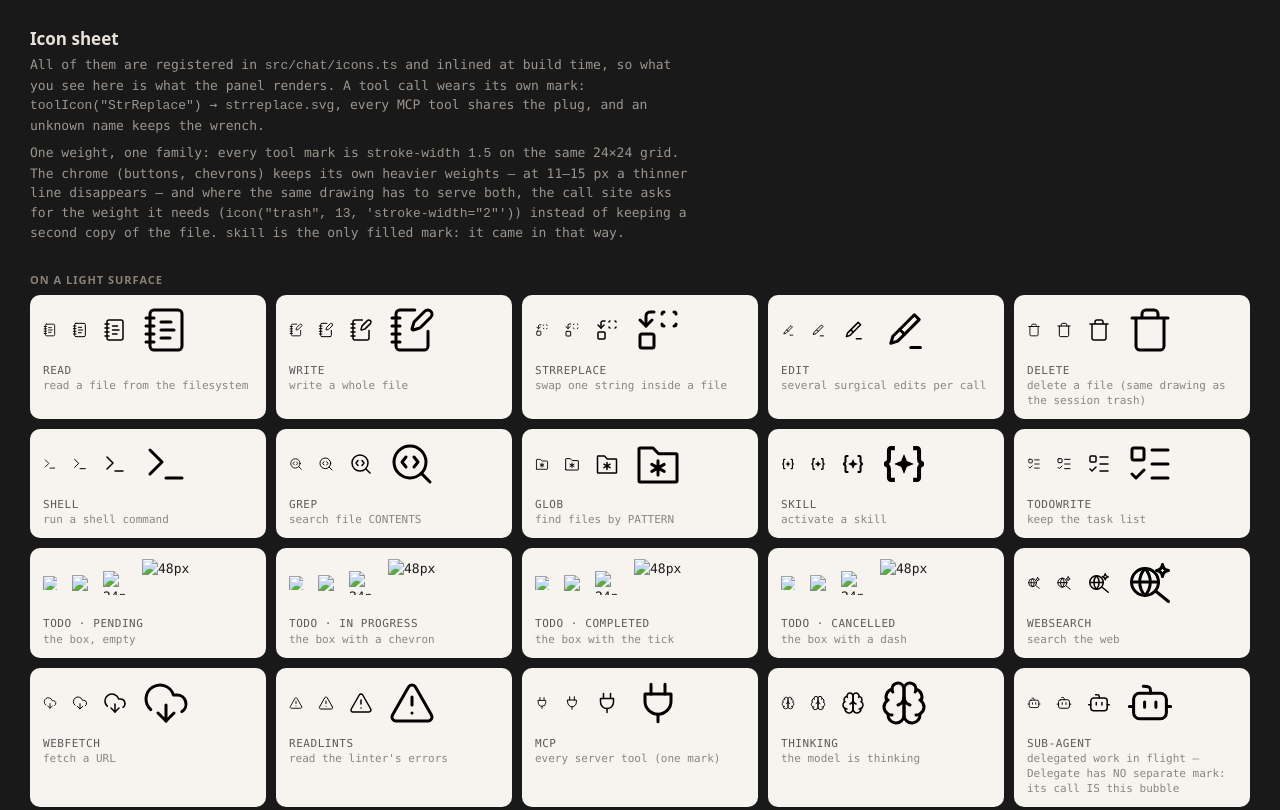
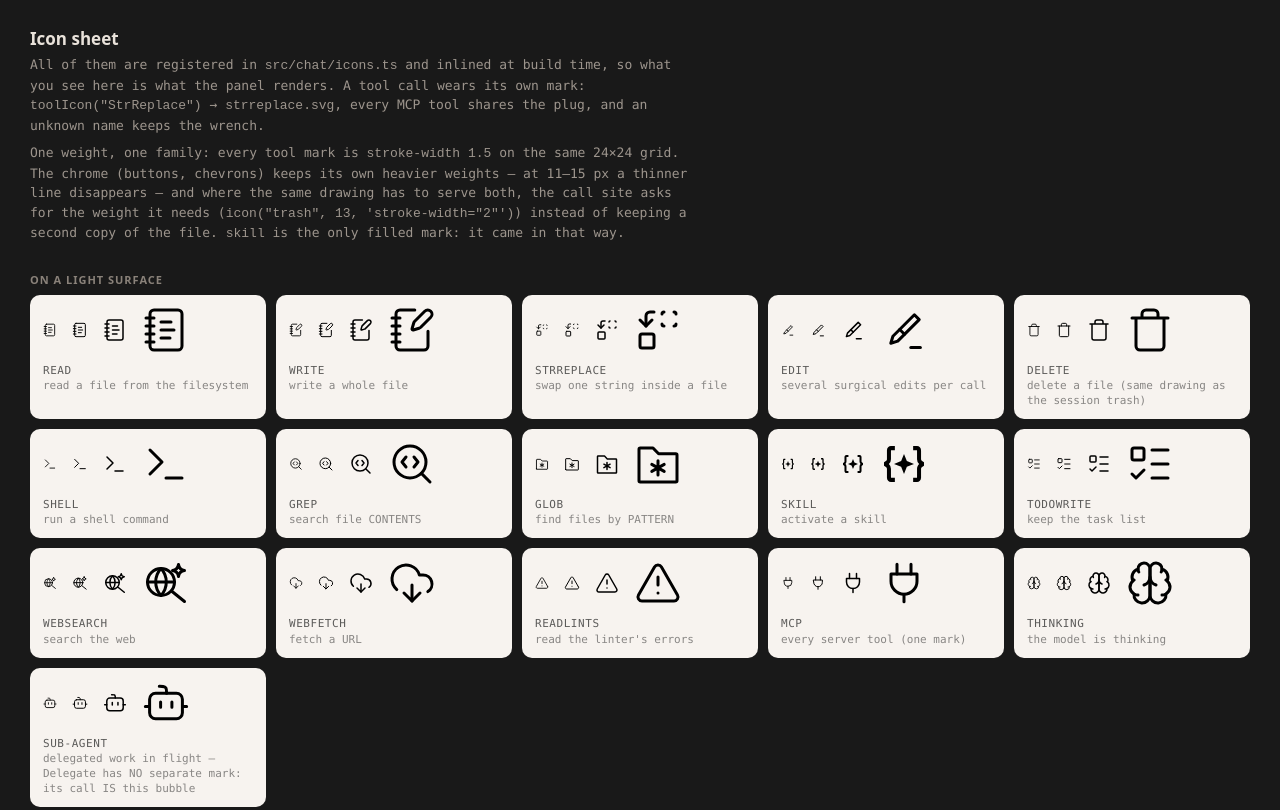
Before and after one commit to spltek/harny, a website: page media/icons/icon-sheet.html in a window 1280 px wide. Shown: the top 810 px of the page. Drawn offline with Linux system fonts and the light colour scheme.

Commit message:
fix(icons): the contact sheet stops drawing four files that are gone
`icon-sheet.html` still listed `todo-pending`, `todo-active`, `todo-done` and
`todo-cancelled` — the four "baffi" of the old Tasks block, deleted in 6908066
when the task list moved into its TodoWrite bubble. The sheet was never touched
after that, so it opened on four broken images, and has since every release.

Nothing caught it because nothing reads the sheet: it is a page you open by hand.
So the rows are gone AND a test now reads it — every listed file must exist, and
no mark may be listed twice (a duplicate renders as a second row of sizes, which
stays invisible until one copy is edited).

The reverse direction is deliberately not asserted: the sheet draws what the
TRANSCRIPT draws, not the chrome. A button or a chevron is not in it, and that
split is the point of the split.

`npm run check` green (2 144 tests — the guard is one more).

```diff
--- a/media/icons/icon-sheet.html
+++ b/media/icons/icon-sheet.html
@@ -67,11 +67,6 @@
         ["glob.svg", "Glob", "find files by PATTERN"],
         ["skill.svg", "Skill", "activate a skill"],
         ["todowrite.svg", "TodoWrite", "keep the task list"],
-        // The four states of a todo: one box, four baffi (drawn for the Tasks block).
-        ["todo-pending.svg", "Todo · pending", "the box, empty"],
-        ["todo-active.svg", "Todo · in progress", "the box with a chevron"],
-        ["todo-done.svg", "Todo · completed", "the box with the tick"],
-        ["todo-cancelled.svg", "Todo · cancelled", "the box with a dash"],
         ["websearch.svg", "WebSearch", "search the web"],
         ["webfetch.svg", "WebFetch", "fetch a URL"],
         ["readlints.svg", "ReadLints", "read the linter's errors"],
```
Also changed, not shown: src/chat/icons.test.ts (+23 -0 lines).
